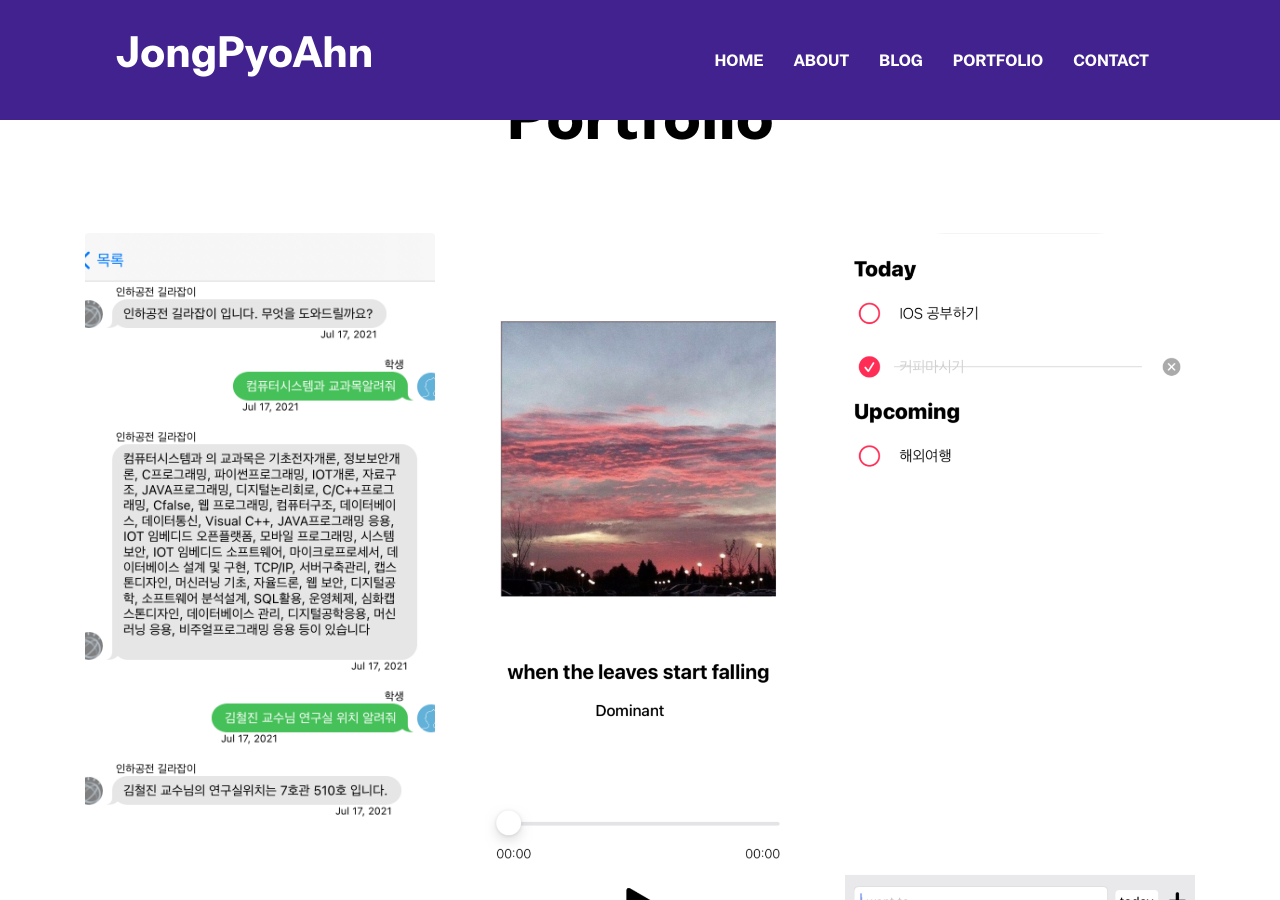
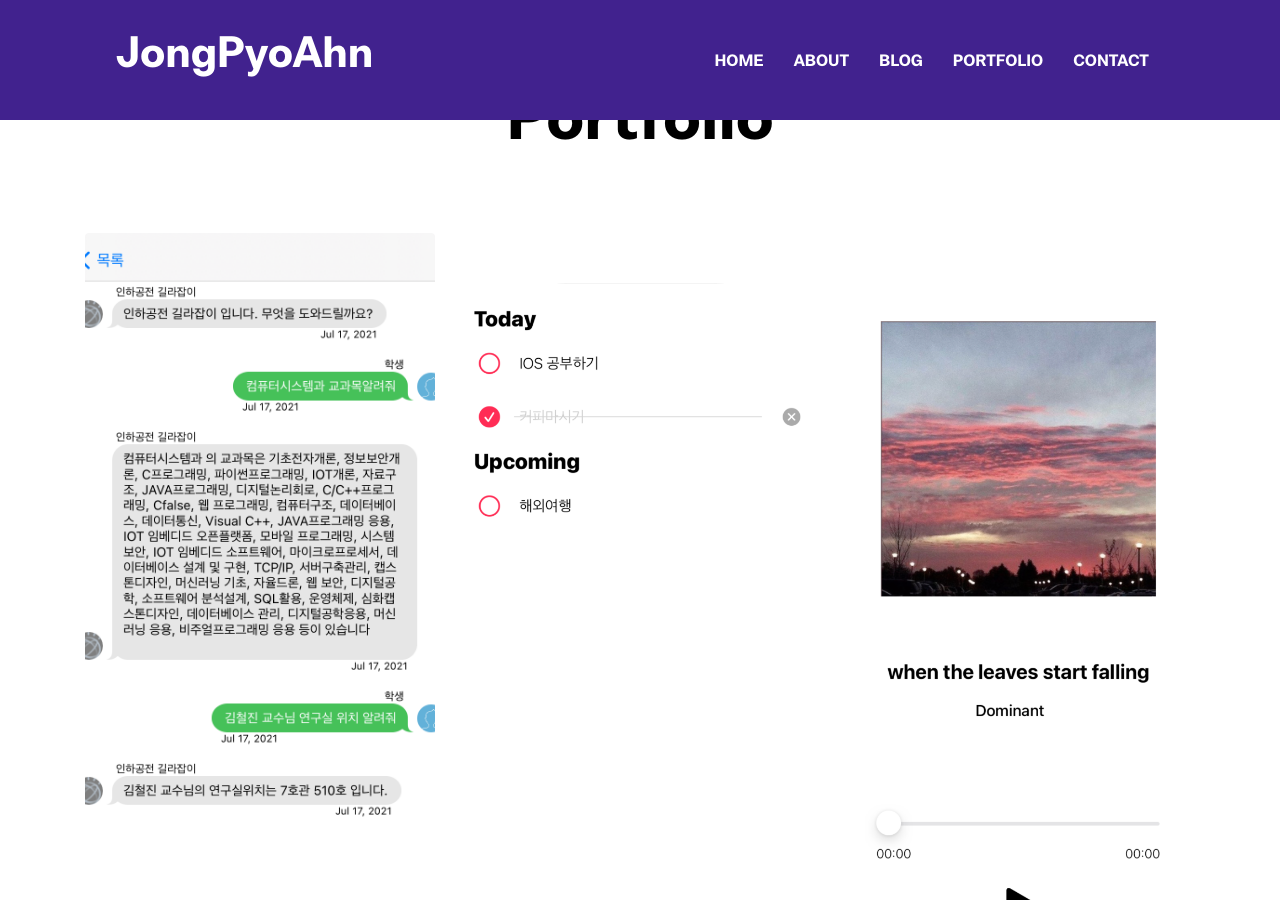
Before and after one commit to JongPyoAhn/JongPyoAhn.github.io, a Jekyll site: the page built from index.html, in a window 1280 px wide and 900 px high, scrolled down 3831 px. Built offline with Jekyll 4.4.1, drawn with Linux system fonts in a browser that asks for light colours; nearby versions of some CDN libraries.

Commit message:
portpolid

```diff
--- a/_includes/portfolio-section.html
+++ b/_includes/portfolio-section.html
@@ -18,6 +18,8 @@
             </div>
           </div>
         </div>
+      </div>
+      <div class="col-lg-4 col-12 mb-4 shuffle-item">
         <div class="position-relative rounded hover-wrapper">
           <div class="hover-overlay">
             <div class="hover-content">
@@ -26,7 +28,7 @@
           </div>
         </div>
       </div>
-      {% endfor %}
+        {% endfor %}
     </div>
   </div>
 </section>
```
